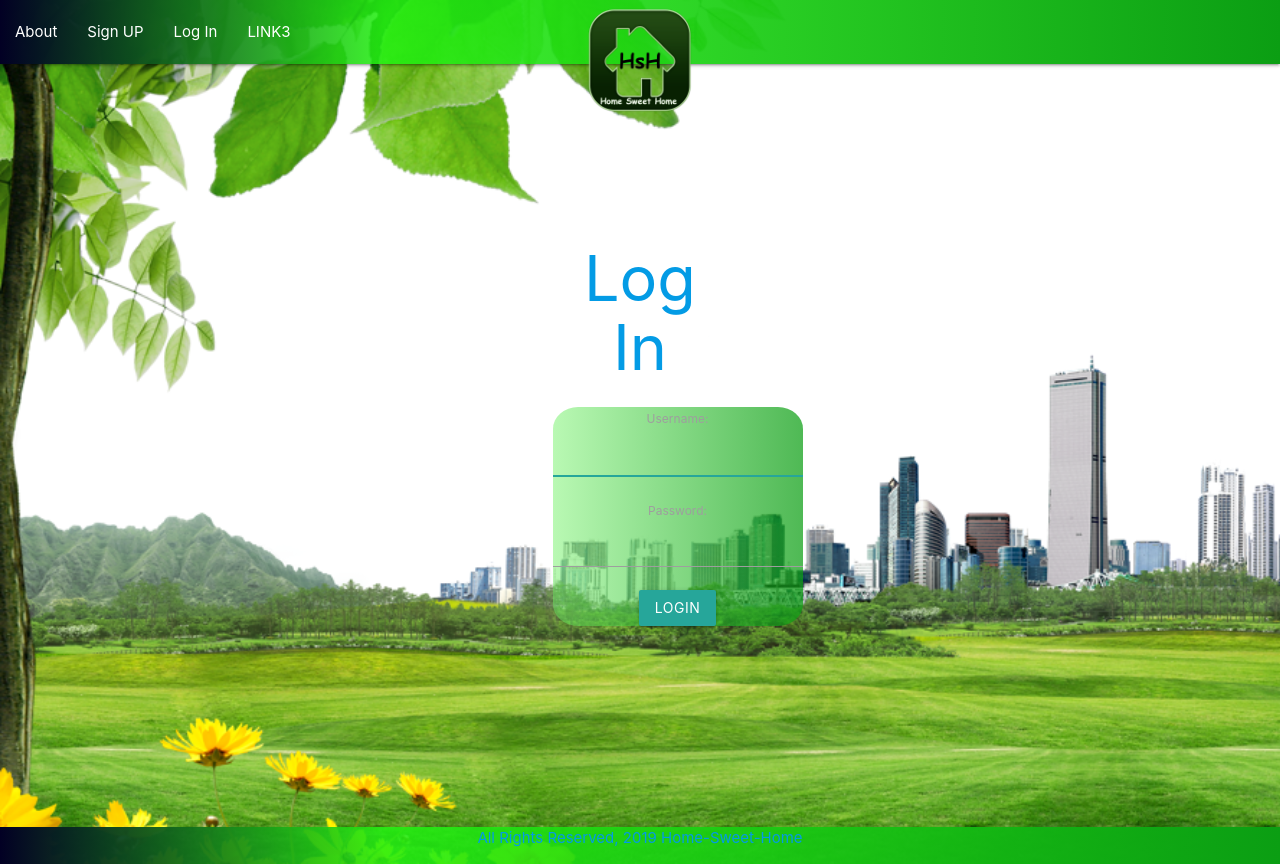
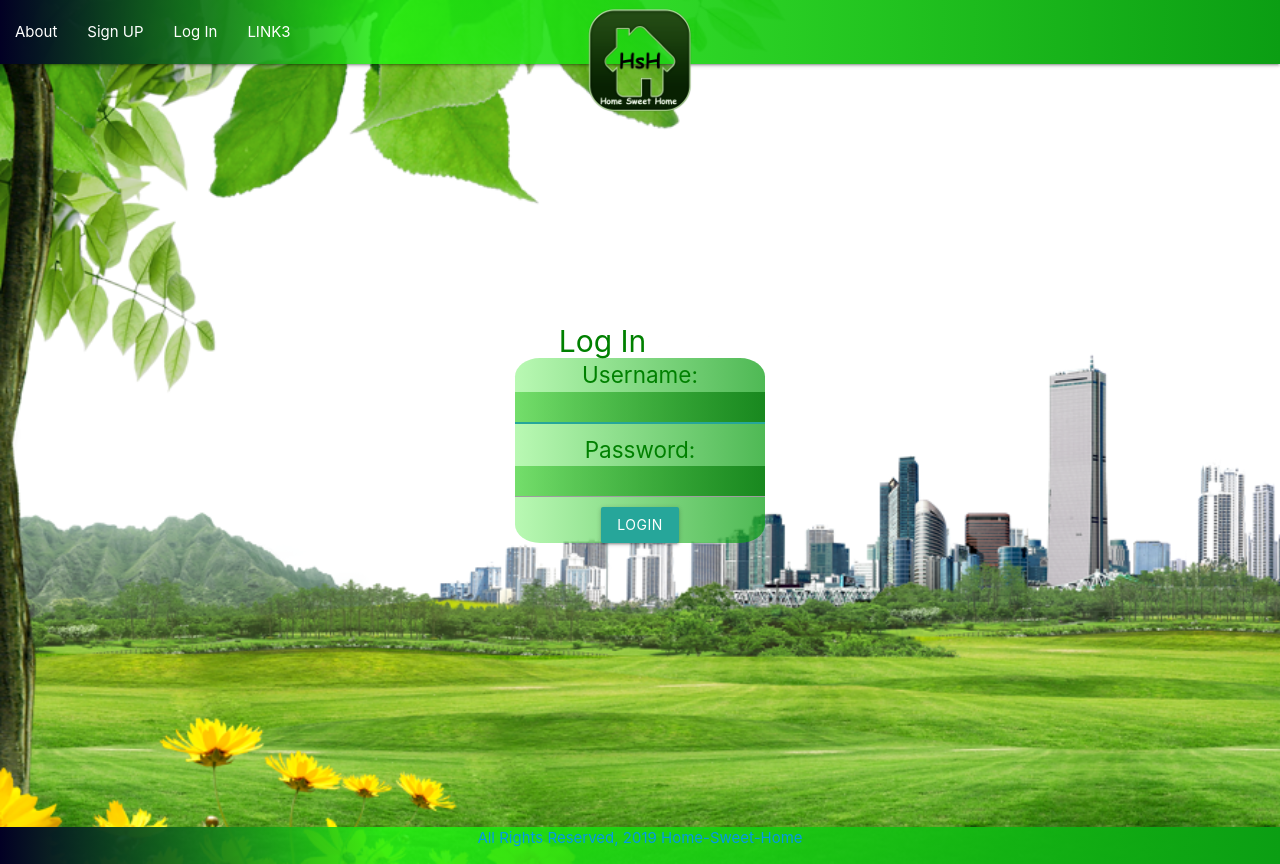
Before and after one commit to JManey/home_sweet_home, a Django app: page /accounts/login/ in a window 1280 px wide. Run offline with Django 3.2, Linux system fonts and the light colour scheme.

Commit message:
added css to login page

```diff
--- a/main_app/static/css/style.css
+++ b/main_app/static/css/style.css
@@ -1,8 +1,11 @@
+
+
 body {
   background-image: url(./img/hsh_home_Background.png);
   background-size: cover;
   background-repeat: no-repeat;
-
+  margin: 0;
+  padding: 0;
 }
 
 nav, footer{
@@ -48,22 +51,57 @@ nav, footer{
   background-color: #D0D0D0;
 }
 
+
+/* sign in form  */
+/* ************************************** */
 .sign-form{
+  width: 250px;
   border-radius: 10%;
   text-align: center;
   padding-top: 0;
   background: rgb(2,0,36);
   background: linear-gradient(90deg, rgba(2,0,36,1) 0%, rgba(110,242,98,0.4836849369085173) 0%, rgba(11,158,19,0.7202779968454258) 100%, rgba(0,212,255,1) 100%);
-}
-.sign-in-size{
-  width: 250px;
+  margin-bottom: 100px;
 }
 
-#space-botton{
-  height: 100px;
-  width: 100px;
+.sign-in-container{
+  padding:0 0 20px 0;
+  width: 160px;
+  margin: auto;
 }
 
 h1{
+  color: green;
   text-align: center;
+  font-size: 2rem;
+  margin: 40px 0 0 0;
 }
+
+/* imput text from login */
+#id_username, #id_password{
+  padding: 0;
+  margin: 0 0 10px 0;
+  height: 30px;
+  background: rgb(2,0,36);
+  background: linear-gradient(90deg, rgba(2,0,36,1) 0%,
+   rgba(43,194,30,0.4836849369085173) 0%,
+    rgba(4,117,10,0.7202779968454258) 100%,
+    rgba(13,207,188,1) 100%, rgba(0,212,255,1) 100%);
+}
+
+label{
+  color: green;
+  font-size: 1.5rem;
+}
+
+p, .container{
+  margin: 0;
+  padding: 0;
+}
+
+#btnColor{
+  background-color: green;
+}
+
+/* ***************************************** */
+/* end login form */
```
